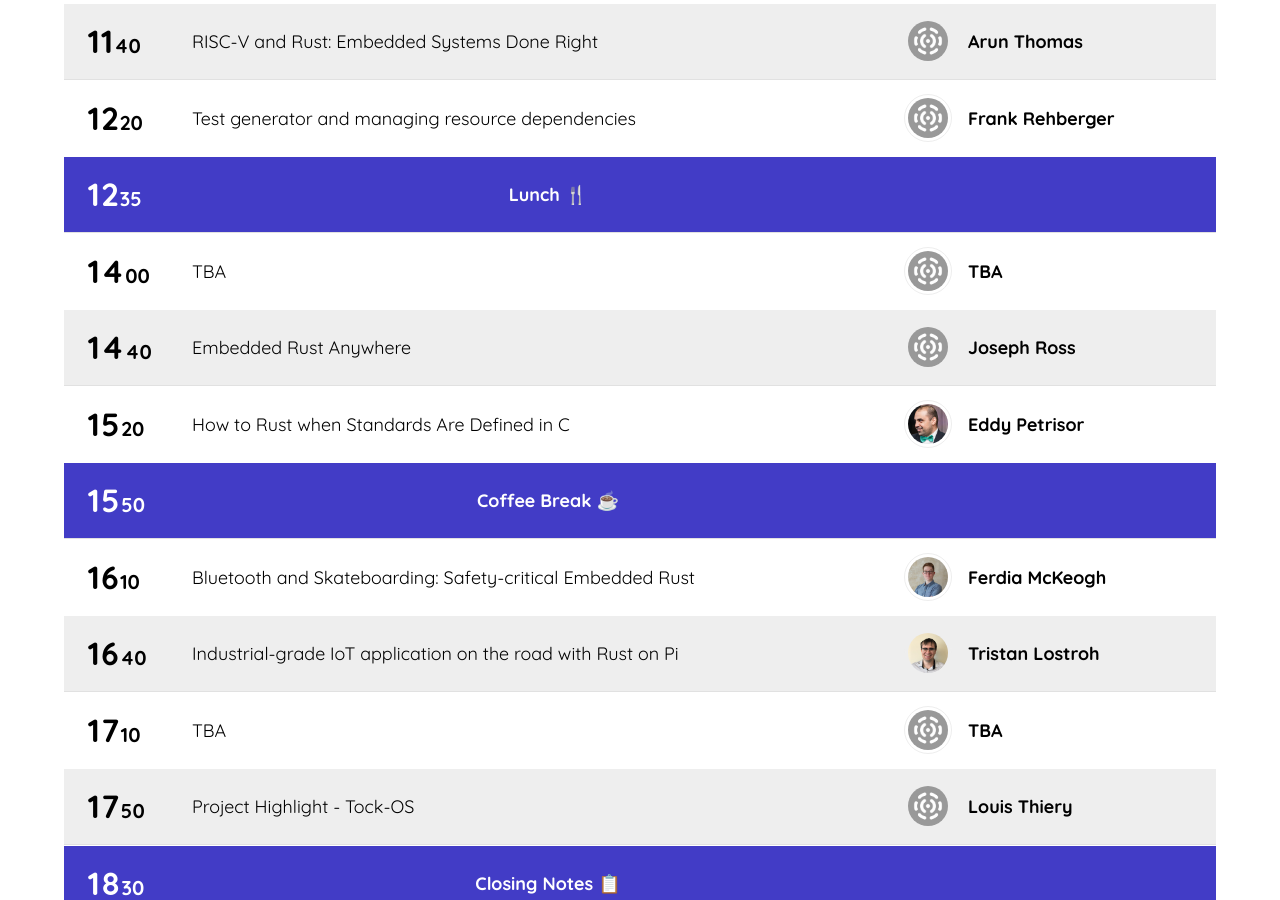
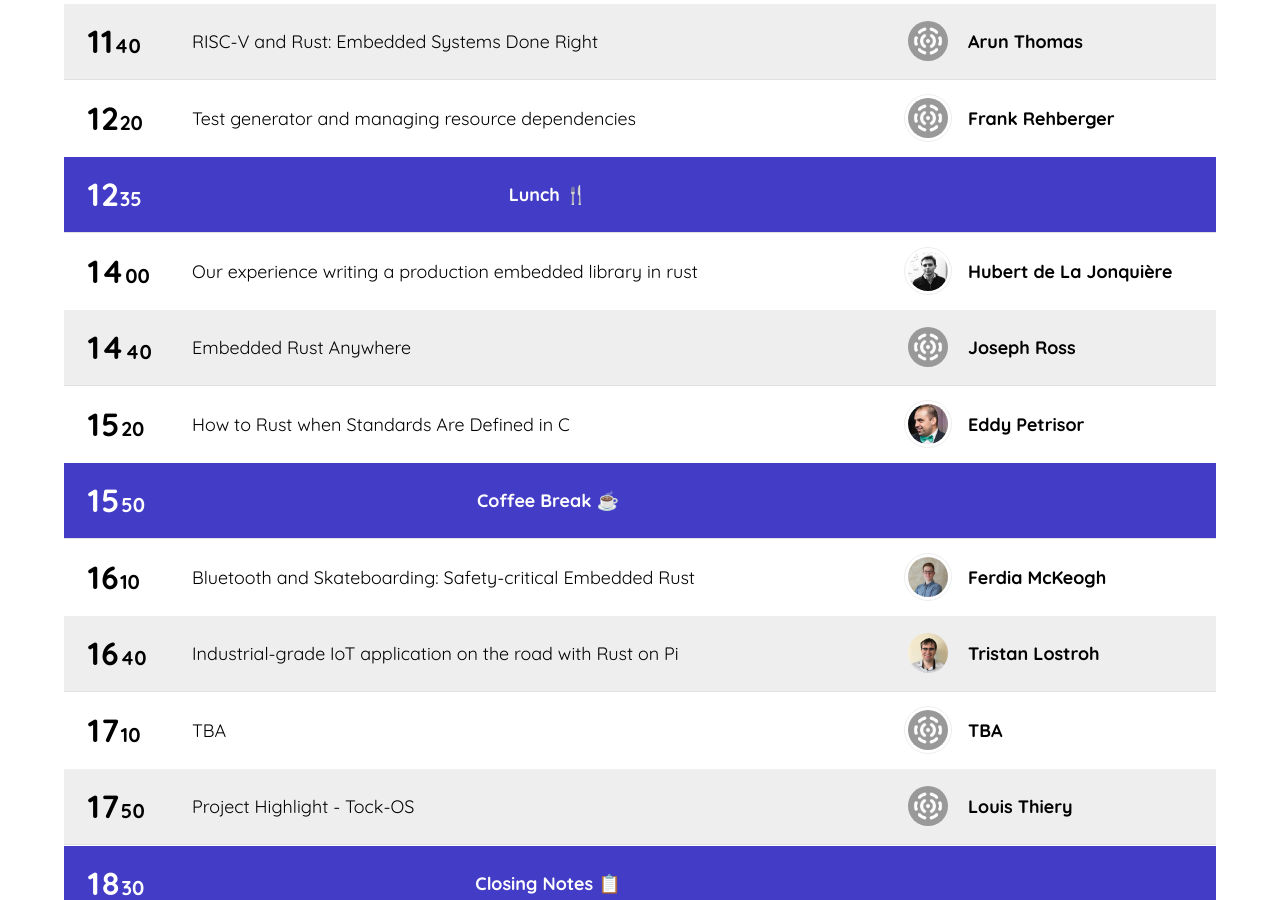
Before and after one commit to ferrous-systems/2019.oxidizeconf.com, a Jekyll site: the page built from _pages/schedule.md, in a window 1280 px wide and 900 px high, scrolled down 875 px. Built offline with Jekyll 4.4.1, drawn with Linux system fonts in a browser that asks for light colours.

Commit message:
New session and speaker

```diff
--- a/_data/schedule.yml
+++ b/_data/schedule.yml
@@ -39,12 +39,12 @@
           avatar: speaker.jpg
     - title: Lunch 🍴
       time: 1235
-    - title: TBA
+    - title: Our experience writing a production embedded library in rust
       time: 1400
-      url:
+      url: /sessions/production-embedded-library/
       speakers:
-        - name:  TBA
-          avatar: speaker.jpg
+        - name: Hubert de La Jonquière
+          avatar: speakers/hubert.png
     - title: Embedded Rust Anywhere
       time: 1440
       url: /sessions/embedded-rust/
--- /dev/null
+++ b/_sessions/production-embedded-library.md
@@ -0,0 +1,17 @@
+---
+title: Our experience writing a production embedded library in rust
+permalink: /sessions/production-embedded-library/
+speakers:
+  - name: Hubert de La Jonquière
+    avatar: speakers/hubert.png
+    bio: Hubert de La Jonquière is an Engineering Manager at Snips. He is in charge of Snips MCU development. He spent the past year optimising voice recognition algorithms on Cortex M family
+time: 2:00 PM
+day: Saturday, 27th April
+event-type: Talks
+---
+
+At Snips, we build embedded voice recognition algorithms. Some of our algorithms are developed for microcontrollers such as those in the cortex-m family, and our implementations can be run in different environments including bare metal, using a RTOS such as FreeRTOS, and within a hosted application. Because of the nature of our work, our implementations need to be efficient in memory, run-time, and code size.
+
+Our latest libraries for microcontrollers are written in Rust and C. We provide a C binding for our clients that mostly write their end application in C.
+
+We will discuss the benefits that Rust provides. as well as the challenges in meeting our performance requirements. We will also outline the areas in which we believe the Rust ecosystem can improve to facilitate the development of embedded libraries in the future.
```
